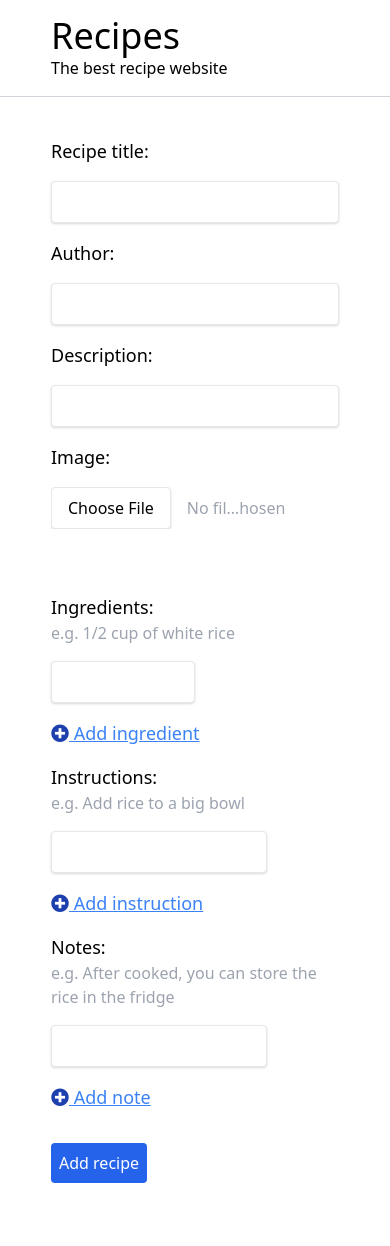
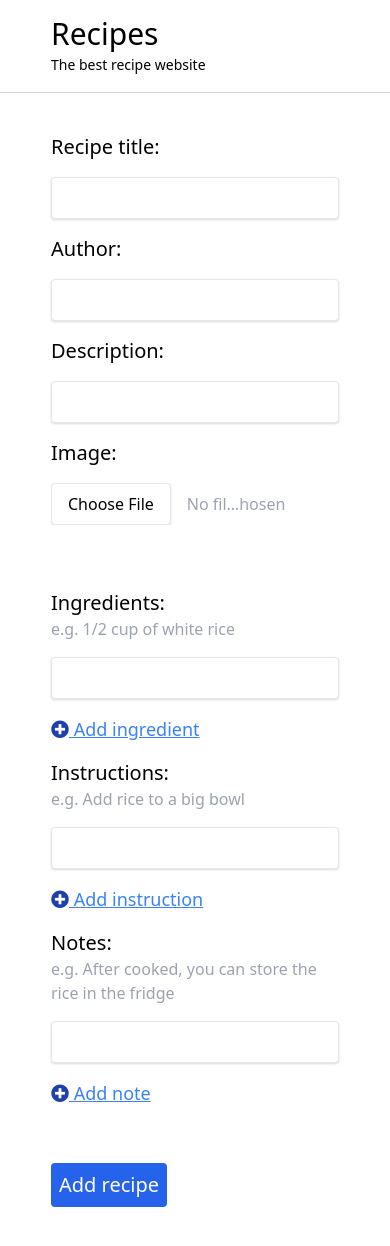
Before and after one commit to sebasmoles/recipes-web-app, a Vue app: page /add-recipe in a window 390 px wide. Shown: the top 1246 px of the page. Built offline with nearby package versions, Linux system fonts and the light colour scheme.

Commit message:
make all project responsive

```diff
--- a/src/components/Header.vue
+++ b/src/components/Header.vue
@@ -2,11 +2,11 @@
     <header class="bg-white sticky top-0 border-b border-gray-300 py-4">
         <div class="flex justify-between items-center mx-auto max-w-3xl lg:max-w-xl sm:max-w-xs xs:px-4">
             <div @click="toHomePage" class="cursor-pointer">
-                <h1 class="text-6xl lg:text-5xl sm:text-4xl">Recipes</h1>
-                <span class="text-xl lg:text-base">The best recipe website</span>
+                <h1 class="text-5xl lg:text-4xl sm:text-3xl ">Recipes</h1>
+                <span class="text-xl lg:text-base sm:text-sm">The best recipe website</span>
             </div>
 
-            <button v-show="!isHidden" @click="toAddRecipe" class="bg-blue-600 text-white rounded p-4 hover:bg-blue-500 text-2xl lg:text-xl lg:p-3 sm:p-2 xs:text-base">Add recipe</button>
+            <button v-show="!isHidden" @click="toAddRecipe" class="bg-blue-600 text-white rounded p-4 hover:bg-blue-500 text-2xl lg:text-xl lg:p-3 sm:p-2">Add recipe</button>
         </div>
     </header>
 </template>
--- a/src/components/Recipe.vue
+++ b/src/components/Recipe.vue
@@ -5,29 +5,29 @@
 
         <main v-if="!loading">
             <div class="mb-10">
-                <h1 class="text-4xl mb-5 font-medium"> {{ recipe.title }} </h1>
-                <h2 class="text-2xl mb-5 text-gray-500">By {{ recipe.author }} </h2>
+                <h1 class="text-3xl sm:text-2xl mb-5 font-medium"> {{ recipe.title }} </h1>
+                <h2 class="text-xl sm:text-base mb-5 text-gray-500">By {{ recipe.author }} </h2>
                 <img class="mb-10 max-w-full rounded" src="../assets/test-image.jpeg" alt="Recipe Image">
-                <p class="text-2xl"> {{ recipe.description }} </p>
+                <p class="text-xl sm:text-base"> {{ recipe.description }} </p>
             </div>
 
             <div class="mb-10">
-                <h3 class="text-3xl mb-7 font-medium border-b border-gray-300 pb-3">Ingredients</h3>
-                <ul class="text-xl list-disc list-inside leading-loose">
+                <h3 class="text-2xl sm:text-xl mb-7 font-medium border-b border-gray-300 pb-3">Ingredients</h3>
+                <ul class="text-xl sm:text-base list-disc list-inside leading-loose">
                     <li v-for="(ingredient, index) in recipe.ingredients" :key="index"> {{ ingredient }} </li>
                 </ul>
             </div>
 
             <div class="mb-10">
-                <h3 class="text-3xl mb-7 font-medium border-b border-gray-300 pb-3">Instructions</h3>
-                <ol class="text-xl list-decimal list-inside leading-loose">
+                <h3 class="text-2xl sm:text-xl mb-7 font-medium border-b border-gray-300 pb-3">Instructions</h3>
+                <ol class="text-xl sm:text-base list-decimal list-inside leading-loose">
                     <li v-for="(instruction, index) in recipe.instructions" :key="index" class="mb-10"> {{ instruction }} </li>
                 </ol>
             </div>
 
             <div class="mb-10">
-                <h3 class="text-3xl mb-7 font-medium border-b border-gray-300 pb-3">Notes</h3>
-                <ul class="text-xl list-disc list-inside leading-loose">
+                <h3 class="text-2xl sm:text-xl mb-7 font-medium border-b border-gray-300 pb-3">Notes</h3>
+                <ul class="text-xl sm:text-base list-disc list-inside leading-loose">
                     <li v-for="(note, index) in recipe.notes" :key="index"> {{ note }} </li>
                 </ul>
             </div>
--- a/src/components/RecipeForm.vue
+++ b/src/components/RecipeForm.vue
@@ -4,53 +4,53 @@
         <main v-if="!loading">
             <form @submit="onSubmit">
                 <div class="mb-4">
-                    <label class="block text-lg" for="title">Recipe title:</label>
+                    <label class="block text-xl" for="title">Recipe title:</label>
                     <input class="block shadow border rounded mt-4 p-2 w-full focus:bg-yellow-100" type="text" v-model="title" id="title" name="title" autocomplete="off" required>
                 </div>
 
                 <div class="mb-4">
-                    <label class="block text-lg" for="author">Author:</label>
+                    <label class="block text-xl" for="author">Author:</label>
                     <input class="block shadow border rounded mt-4 p-2 w-full focus:bg-yellow-100" type="text" v-model="author" id="author" name="author" autocomplete="off" required>
                 </div>
 
                 <div class="mb-4">
-                    <label class="block text-lg" for="description">Description:</label>
+                    <label class="block text-xl" for="description">Description:</label>
                     <input class="block shadow border rounded mt-4 p-2 w-full focus:bg-yellow-100" type="text" v-model="description" id="description" name="description" autocomplete="off" required>
                 </div>
 
                 <div class="mb-16">
-                    <label class="block text-lg" for="image">Image:</label>
+                    <label class="block text-xl" for="image">Image:</label>
                     <input @change="inputValidation" class="w-60 mt-4 text-gray-400" type="file" accept="image/*" id="image" name="image" required ref="image"><i v-if="isValid" class="fas fa-check-circle text-green-500"></i>
                 </div>
 
                 <div class="mb-4">
-                    <label class="block text-lg">Ingredients:</label>
+                    <label class="block text-xl">Ingredients:</label>
                     <label class="block text-gray-400">e.g. 1/2 cup of white rice</label>
                     <div v-for="(ingredient, index) in ingredients" :key="index">
-                      <input v-model="ingredients[index]" class="shadow border rounded mt-4 mr-4 p-2 w-6/12 focus:bg-yellow-100" type="text" required><button v-if="index > 0" @click="deleteIngredient(index)" type="button"><i class="fas fa-minus-circle text-red-500 text-lg"></i></button>
+                      <input v-model="ingredients[index]" class="shadow border rounded mt-4 mr-4 p-2 w-6/12 sm:w-full focus:bg-yellow-100" type="text" required><button v-if="index > 0" @click="deleteIngredient(index)" type="button"><i class="fas fa-minus-circle text-red-500 text-lg"></i></button>
                     </div>
                     <button @click="addIngredient" class="mt-4 underline text-blue-500 text-lg" type="button"><i class="fas fa-plus-circle text-blue-800"></i> Add ingredient</button>
                 </div>
 
                 <div class="mb-4">
-                    <label class="block text-lg">Instructions:</label>
+                    <label class="block text-xl">Instructions:</label>
                     <label class="block text-gray-400">e.g. Add rice to a big bowl</label>
                     <div v-for="(instruction, index) in instructions" :key="index">
-                      <input v-model="instructions[index]" class="shadow border rounded mt-4 mr-4 p-2 w-9/12 focus:bg-yellow-100" type="text" required><button v-if="index > 0" @click="deleteInstruction(index)" type="button"><i class="fas fa-minus-circle text-red-500 text-lg"></i></button>
+                      <input v-model="instructions[index]" class="shadow border rounded mt-4 mr-4 p-2 w-full focus:bg-yellow-100" type="text" required><button v-if="index > 0" @click="deleteInstruction(index)" type="button"><i class="fas fa-minus-circle text-red-500 text-lg"></i></button>
                     </div>
                     <button @click="addInstruction" class="mt-4 underline text-blue-500 text-lg" type="button"><i class="fas fa-plus-circle text-blue-800"></i> Add instruction</button>
                 </div>
 
                 <div class="mb-4">
-                    <label class="block text-lg">Notes:</label>
+                    <label class="block text-xl">Notes:</label>
                     <label class="block text-gray-400">e.g. After cooked, you can store the rice in the fridge</label>
                     <div v-for="(note, index) in notes" :key="index">
-                      <input v-model="notes[index]" class="shadow border rounded mt-4 mr-4 p-2 w-9/12 focus:bg-yellow-100" type="text" required><button v-if="index > 0" @click="deleteNote(index)" type="button"><i class="fas fa-minus-circle text-red-500 text-lg"></i></button>
+                      <input v-model="notes[index]" class="shadow border rounded mt-4 mr-4 p-2 w-full focus:bg-yellow-100" type="text" required><button v-if="index > 0" @click="deleteNote(index)" type="button"><i class="fas fa-minus-circle text-red-500 text-lg"></i></button>
                     </div>
                     <button @click="addNote" class="mt-4 underline text-blue-500 text-lg" type="button"><i class="fas fa-plus-circle text-blue-800"></i> Add note</button>
                 </div>
 
-                <button class="bg-blue-600 p-4 mt-4 mb-12 rounded text-white hover:bg-blue-500 text-2xl lg:text-xl lg:p-3 sm:p-2 xs:text-base" type="submit">Add recipe</button>
+                <button class="bg-blue-600 p-4 mt-10 mb-12 rounded text-white hover:bg-blue-500 text-2xl lg:text-xl lg:p-3 sm:p-2" type="submit">Add recipe</button>
             </form>
         </main>
         <main v-else class="flex justify-center mt-10">
```
